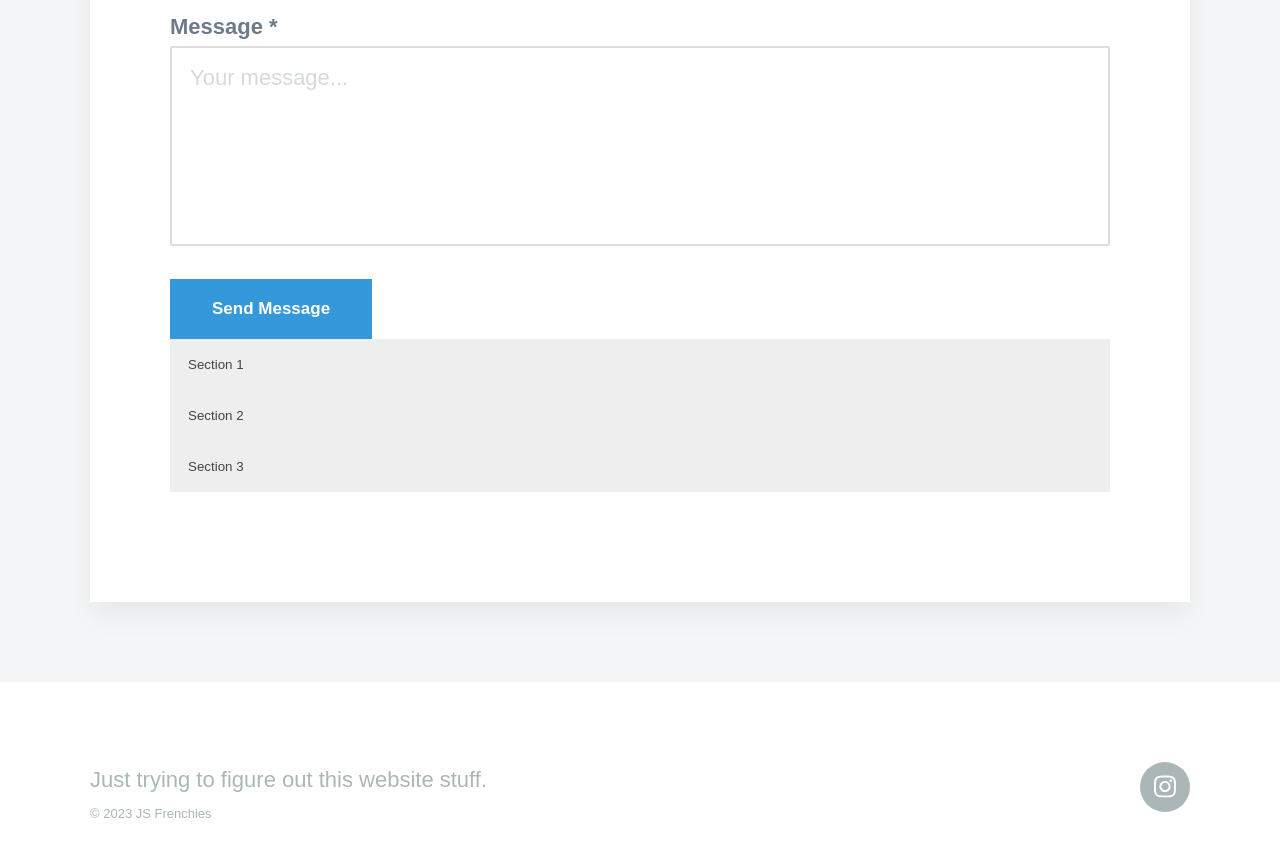
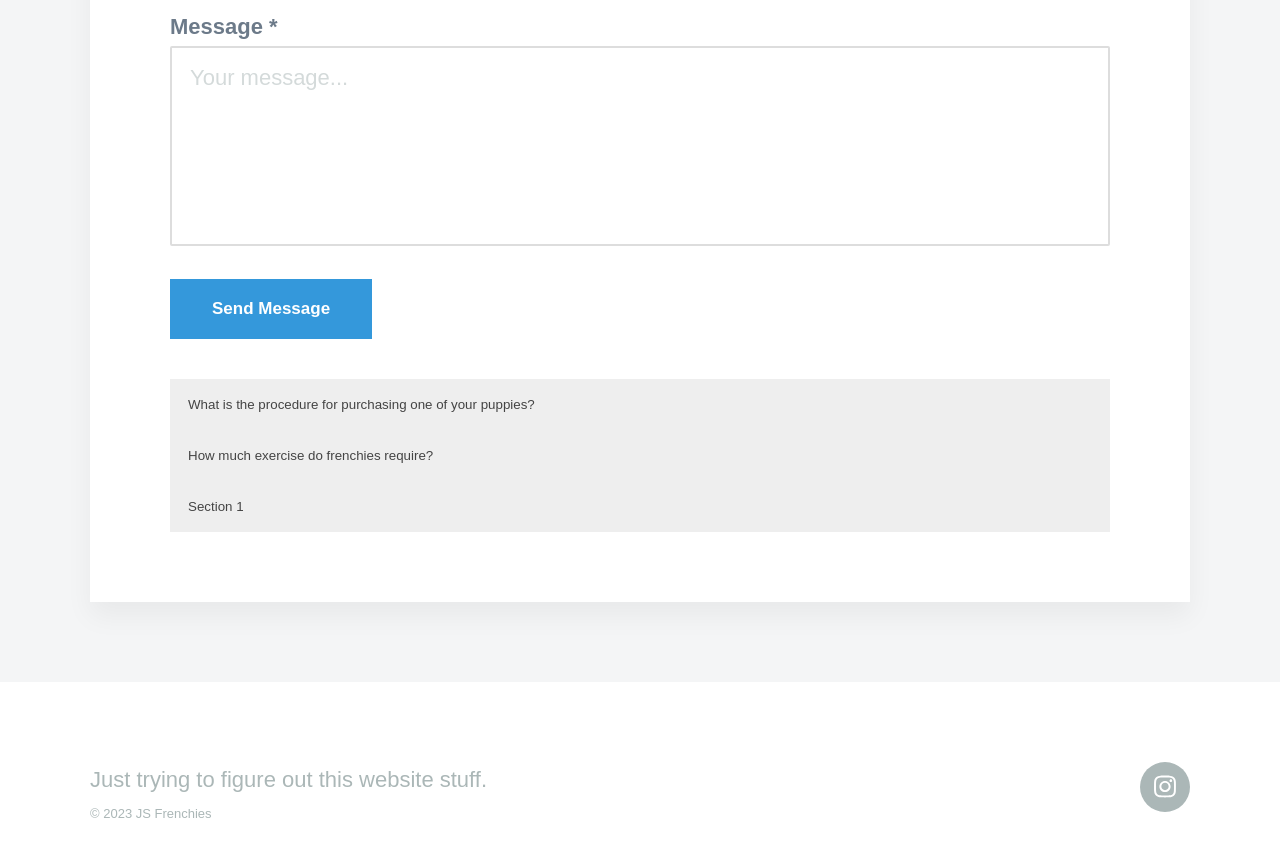
Before and after one commit to jcsodenkamp/jcsodenkamp.github.io, a Jekyll site: the page built from _pages/contact.md, in a window 1280 px wide and 900 px high, scrolled down 801 px. Shown: the top 857 px of the window. Built offline with Jekyll 4.4.1, drawn with Linux system fonts in a browser that asks for light colours; nearby versions of some CDN libraries; some web fonts are replaced.

Commit message:
Update contact-form.html

```diff
--- a/_includes/contact-form.html
+++ b/_includes/contact-form.html
@@ -27,7 +27,13 @@
 
 	</form>
 
-	<style>
+
+
+</div>
+
+<div>
+
+		<style>
         /* Style the buttons that are used to open and close the accordion panel */
         .accordion {
             background-color: #eee;
@@ -55,20 +61,35 @@
             overflow: hidden;
         }
     </style>
-    <button class="accordion">Section 1</button>
+
+    <button class="accordion">
+	    What is the procedure for purchasing one of your puppies?
+    </button>
     <div class="panel">
-        <p>Lorem ipsum...</p>
+        <p>
+		Filling out our application would be the first step to purchasing a puppy. We place our puppies on a first come basis and all puppies under 8 weeks require a non-refundable deposit.
+	</p>
     </div>
 
-    <button class="accordion">Section 2</button>
+
+    <button class="accordion">
+	    How much exercise do frenchies require?
+    </button>
     <div class="panel">
-        <p>Lorem ipsum...</p>
+        <p>
+	    	French Bulldogs, like all dogs, require regular exercise to maintain their physical and mental health. However, the amount of exercise they need can vary depending on their age, weight, and overall health.
+	</p>
     </div>
 
-    <button class="accordion">Section 3</button>
+    <button class="accordion">
+	    Section 1
+    </button>
     <div class="panel">
-        <p>Lorem ipsum...</p>
+        <p>
+		Lorem ipsum...
+	</p>
     </div>
+
 
     <script>
         var acc = document.getElementsByClassName("accordion");
```
